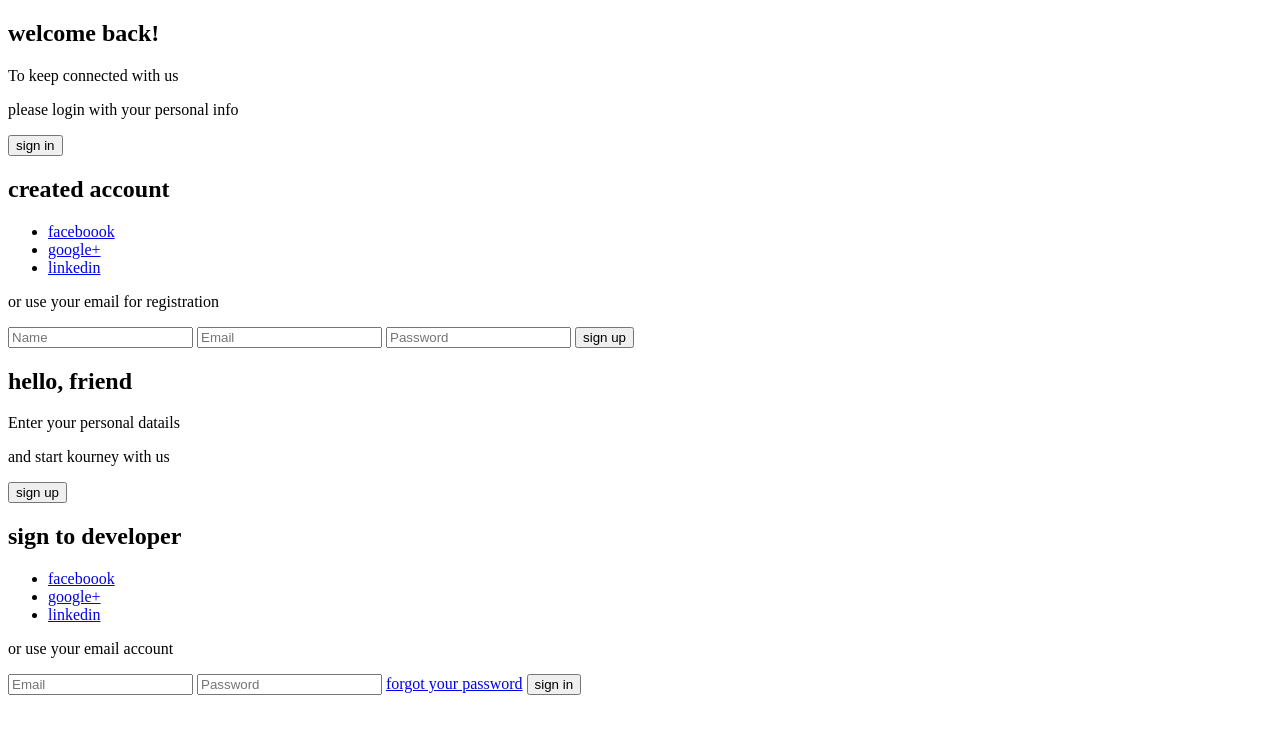
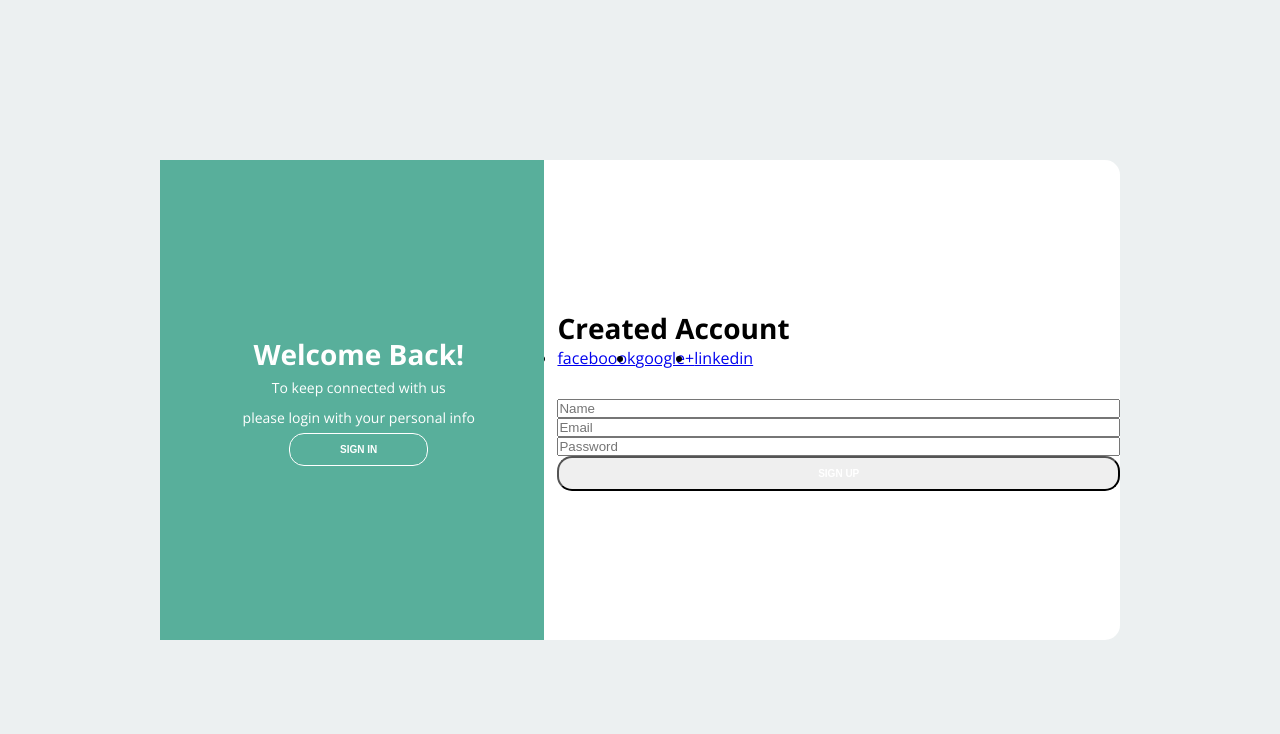
Before and after one commit to eullergomes/telaLoginCadastroInterativa, a plain HTML site: page index.html in a window 1280 px wide. Drawn offline with nearby package versions, Linux system fonts and the light colour scheme.

Commit message:
second commit

```diff
--- a/css/style.css
+++ b/css/style.css
@@ -0,0 +1,108 @@
+@import url('https://fonts.googleapis.com/css2?family=Open+Sans:wght@300;400;700&display=swap');
+
+* {
+    margin: 0;
+    padding: 0;
+    box-sizing: border-box;
+}
+
+body{
+    font-family: 'Open Sans', sans-serif;
+}
+
+/* CONTAINER */
+.container{
+    display: flex;
+    align-items: center;
+    justify-content: center;
+    height: 100vh;
+    background-color: #ecf0f1;
+}
+
+.content{
+    border-radius: 15px;
+    background-color: #fff;
+    /* width: 80%; */
+    width: 960px;
+    height: 60%;
+    display: flex;
+    align-items: center;
+    justify-content: space-between;
+    position: relative; /*para size do ::before ser de acordo essa div*/
+}
+
+.content::before{
+    content: '';
+    position: absolute;
+    background-color: #58af9b;
+    height: 100%;
+    width: 40%;
+}
+
+/* FIRST CONTENT */
+.first-content{
+    display: flex;
+}
+
+.first-column{
+    text-align: center;
+    flex: 1 0 auto; /*grown, shrink, basics */
+    z-index: 10;
+}
+
+.title{
+    font-size: 28px;
+    font-weight: bold;
+    text-transform: capitalize;
+}
+
+.title-primary{
+    color: #fff;
+}
+
+.description{
+    font-size: 14px;
+    font-weight: 300;
+    color: #fff;
+    line-height: 30px;
+}
+
+.btn{
+    text-transform: uppercase;
+    color: #fff;
+    border-radius: 15px;
+    font-size: 10px;
+    padding: 10px 50px;
+    cursor: pointer;
+    font-weight: bold;
+}
+
+.btn-primary{
+    background-color: transparent;
+    border: 1px solid #fff;
+}
+
+.btn-primary:hover{
+    background-color: #fff;
+    color: #58af9b;
+}
+
+.second-column{
+    flex: 2 0 auto; /*grown, shrink, basics */
+}
+
+.list-social-media{
+    display: flex;
+}
+
+.form{
+    display: flex;
+    flex-direction: column;
+}
+
+
+/* SECOND CONTENT */
+.second-content{
+    position: absolute;
+    display: none;
+}
--- a/index.html
+++ b/index.html
@@ -12,16 +12,16 @@
     <div class="container">
         <div class="content first-content">
             <div class="first-column">
-                <h2 class="title">welcome back!</h2>
+                <h2 class="title title-primary">welcome back!</h2>
                 <p class="description">To keep connected with us</p>
                 <p class="description">please login with your personal info</p>
-                <button class="btn">sign in</button>
+                <button class="btn btn-primary">sign in</button>
             </div> <!--first-column-->
             <div class="second-column">
                 <h2 class="title">created account</h2>
 
                 <div class="social-media">
-                    <ul>
+                    <ul class="list-social-media">
                         <li><a href="#">faceboook</a></li>
                         <li><a href="#">google+</a></li>
                         <li><a href="#">linkedin</a></li>
```
